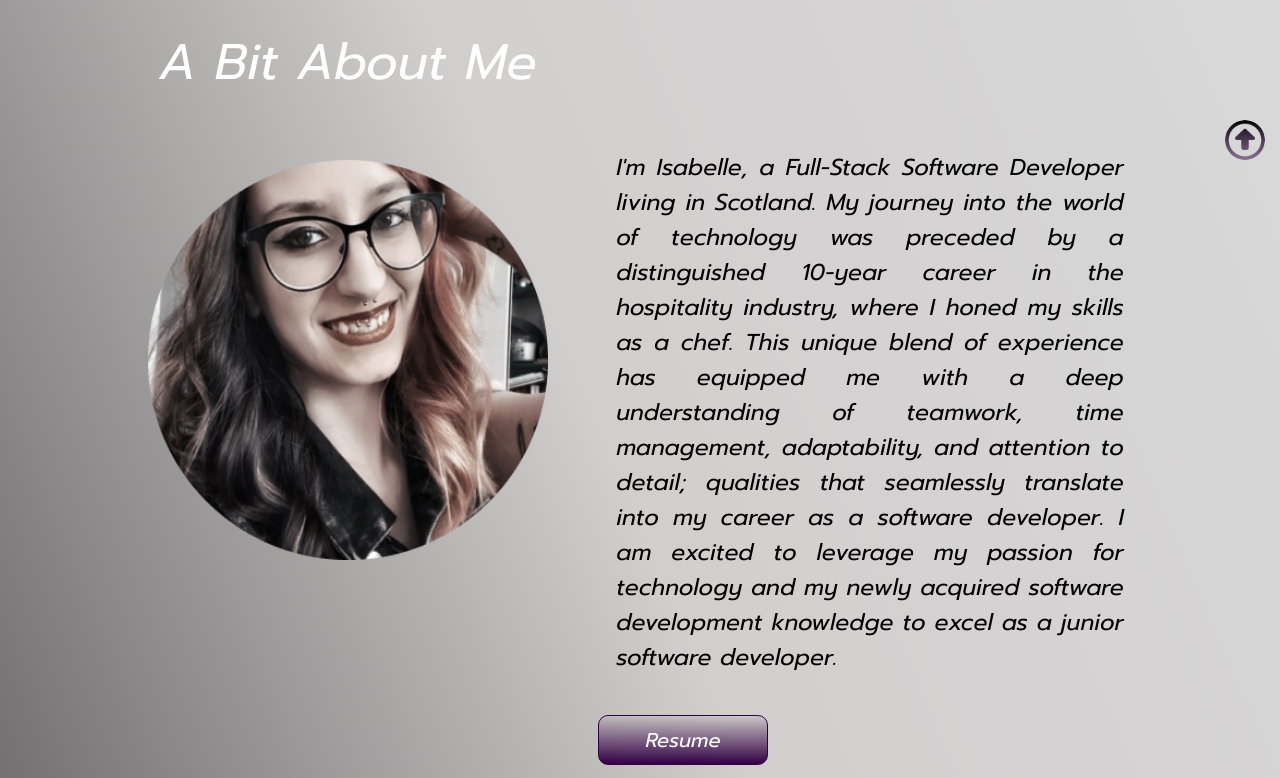
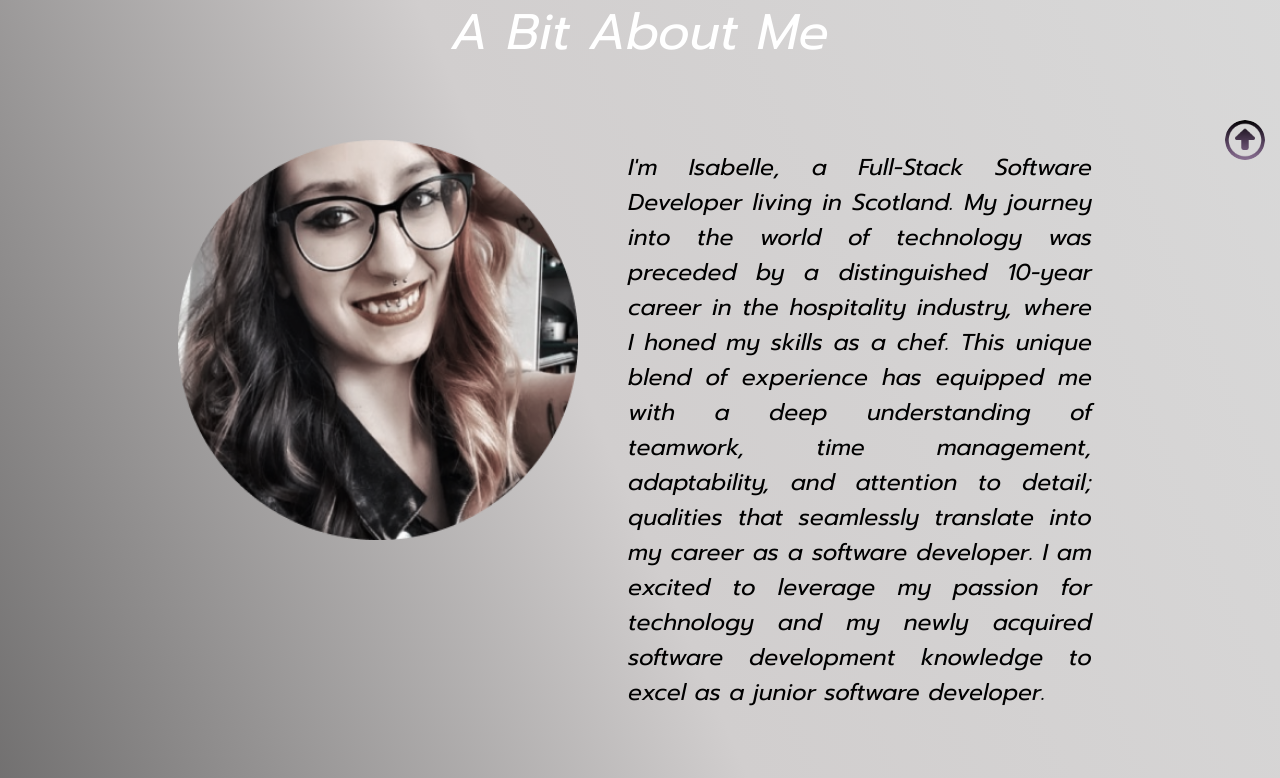
Before and after one commit to Shylan21/Isabelle-Portfolio, a React (Create React App) app: page / in a window 1280 px wide. Shown: the part 560-1338 px from the top of the page. Built offline with nearby package versions, Linux system fonts and the light colour scheme.

Commit message:
Converted AboutMe from 'grid' to 'flex'. Added new div to About Me to make flex work and center it. Deleted class in Resume.css. Changed class in Project & Project.css

```diff
--- a/src/components/AboutMe/AboutMe.css
+++ b/src/components/AboutMe/AboutMe.css
@@ -1,4 +1,4 @@
-.about-me-container {
+/* .about-me-container {
   display: grid;
 
   width: 80%;
@@ -9,10 +9,10 @@
   gap: 20px;
 
   margin: 80px auto;
-  /* Keeps the div centered */
-}
+} */
+/* Keeps the div centered */
 
-.about-me-title {
+/* .about-me-title {
   color: #FFF;
   font-size: 50px;
   margin: 50px 20px 20px;
@@ -48,13 +48,72 @@
   width: 90%;
   padding: 10px;
   margin: auto;
-  /* Line 128-129-130 allow me to enter the p in the div */
 
 }
+*/
 
-.resume-button {
+/* .resume-button {
   grid-area: resume-btn;
   margin: 10px;
   width: 170px;
   height: 50px;
+} */
+
+
+/* ------------------------------------------- */
+.aboutMe-section {
+  display: flex;
+  flex-direction: column;
+  margin-top: 50px;
+  width: 80%;
+  justify-self: center;
+  font-family: Prompt;
 }
+
+.about-me-title {
+  color: #FFF;
+  font-size: 50px;
+  margin: 50px 20px 20px;
+
+  font-style: normal;
+  font-weight: 400;
+  line-height: normal;
+}
+
+.about-me-content {
+  flex: 1;
+  margin: 30px;
+  display: flex;
+  align-content: center;
+  justify-content: center;
+}
+
+.about-me-image {
+  display: inline;
+  width: 400px;
+  height: 400px;
+  flex-shrink: 0;
+  margin: 20px;
+}
+
+.about-me-text {
+  color: #000;
+  text-align: justify;
+
+  font-family: Prompt;
+  font-size: 23px;
+  font-style: normal;
+  font-weight: 400;
+  line-height: normal;
+
+  width: 90%;
+  padding: 10px;
+  margin: 20px;
+}
+
+.resume-button {
+  margin: 10px;
+  width: 170px;
+  height: 50px;
+
+}
--- a/src/components/AboutMe/AboutMe.js
+++ b/src/components/AboutMe/AboutMe.js
@@ -19,19 +19,19 @@ useEffect(() => {
 		}
 	}, [isInView, controls])
 	return (
-		<main>
-			<motion.div
-				className="about-me-container"
+		<motion.section
+			className="aboutMe-section"
 			id="aboutMe"
 			ref={ref}
 			variants={{
-					hidden: { opacity: 0, scale: .5 },
+				hidden: { opacity: 0, scale: 0.5 },
 				visible: { opacity: 1, scale: 1 },
 			}}
 			animate={controls}
 			transition={{ duration: 0.7, ease: 'easeIn' }}
 		>
 			<h1 className="about-me-title"> A Bit About Me</h1>
+			<div className="about-me-content">
 				<img className="about-me-image" src={profilePic} alt="" />
 				<p className="about-me-text">
 					{' '}
@@ -45,15 +45,20 @@ useEffect(() => {
 					for technology and my newly acquired software development knowledge to
 					excel as a junior software developer.
 				</p>
+			</div>
 			<motion.button
 				className="resume-button"
 				onClick={() => navigate('/resume')}
+				variants={{
+					hidden: { x: '350%' },
+					visible: { x: '350%' },
+				}}
+				animate={controls}
 				whileHover={{ scale: 1.05 }}
 			>
 				Resume
 			</motion.button>
-			</motion.div>
-		</main>
+		</motion.section>
 	)
 }
 
--- a/src/components/Project/Project.css
+++ b/src/components/Project/Project.css
@@ -28,10 +28,9 @@
   flex-wrap: wrap;
   align-items: center;
   justify-content: center;
-
 }
 
-.project-image {
+.project-pic {
   width: 100%;
   height: 100%;
 }
--- a/src/components/Project/Project.js
+++ b/src/components/Project/Project.js
@@ -27,7 +27,7 @@ function Projects(props) {
 			animate={controls}
 			transition={{ duration: 1.3 }}
 		>
-			<img className="project-image" src={props.image} alt="" />
+			<img className="project-pic" src={props.image} alt="" />
 			<motion.div
 				className="hover-layer"
 				initial={{ opacity: 0, translateX: 0, translateY: 0 }}
--- a/src/components/Resume/Resume.css
+++ b/src/components/Resume/Resume.css
@@ -108,12 +108,4 @@ li, p {
 /* ONEDEVAWAY EXPERIENCE */
 /* BOOLEAN EXPERIENCE */
 /* CHEF EXPERIENCE */
-
-
 /* EDUCATION */
-
-/* NOTES */
-
-.note {
-  color: #000;
-}
```
Lines whose indentation alone changed are shown as unchanged.
